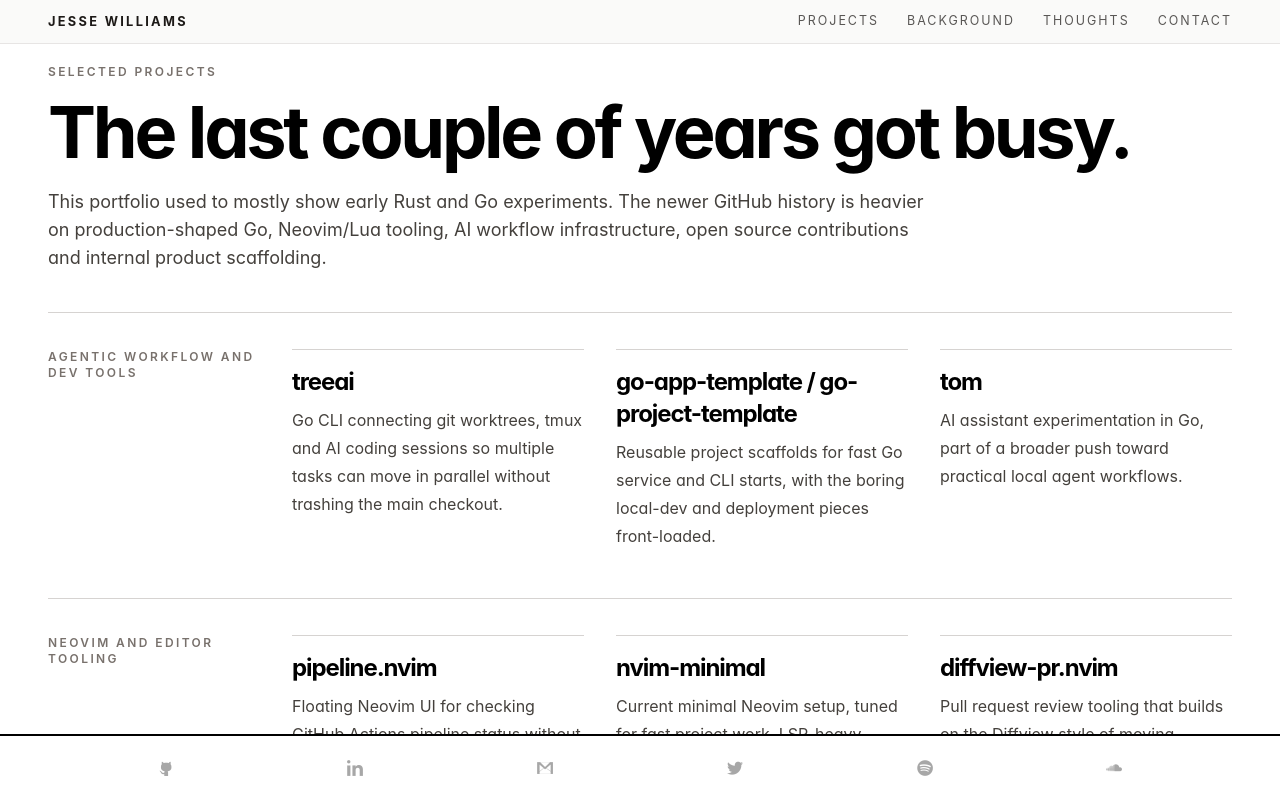
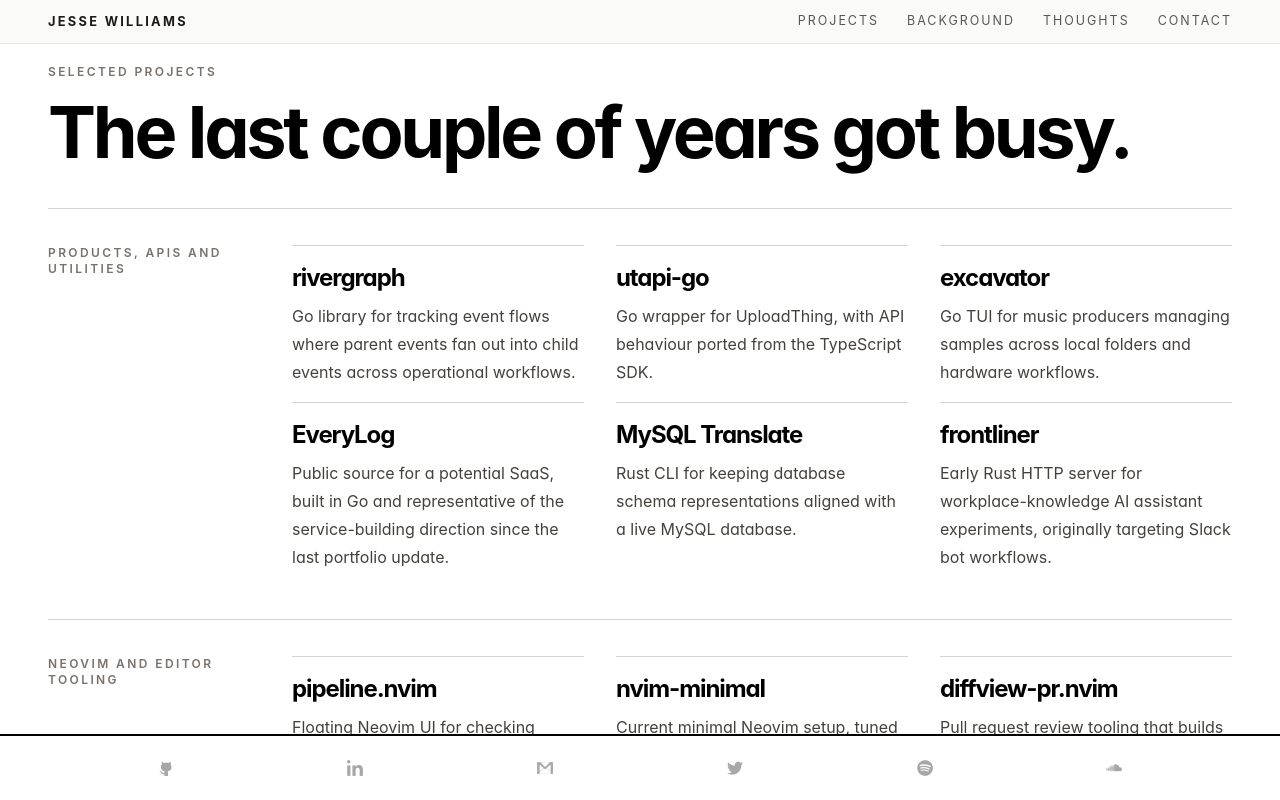
Before and after one commit to jesses-code-adventures/portfolio, a SvelteKit app: page /projects in a window 1280 px wide. Built offline with nearby package versions, Linux system fonts and the light colour scheme.

Commit message:
add rivergraph

```diff
--- a/src/lib/site.js
+++ b/src/lib/site.js
@@ -11,6 +11,7 @@ export const SITE_ROUTES = [
 	'/projects/kid_soma_website/',
 	'/projects/mysql_translate/',
 	'/projects/pipeline.nvim/',
+	'/projects/rivergraph/',
 	'/projects/utapi-go/',
 	'/thoughts/',
 	'/thoughts/language-exploration/',
--- a/src/routes/+page.svelte
+++ b/src/routes/+page.svelte
@@ -42,6 +42,11 @@
 			'bruno.nvim',
 			'Tree-sitter-powered Bruno API collection support for Neovim',
 			'https://github.com/jesses-code-adventures/bruno.nvim'
+		],
+		[
+			'rivergraph',
+			'Go library for tracking parent and child event fan-out flows',
+			'/projects/rivergraph/'
 		],
 		[
 			'utapi-go',
@@ -164,10 +169,6 @@
 					rel="noreferrer">diffview_hide_dir.nvim</a
 				> fork.
 			</p>
-			<p>
-				The rest of the GitHub trail is mostly Go services and CLIs, Lua plugins, AI workflow
-				experiments, Obsidian tooling and production-shaped templates.
-			</p>
 		</div>
 	</section>
 </main>
--- a/src/routes/projects/+page.svelte
+++ b/src/routes/projects/+page.svelte
@@ -1,25 +1,42 @@
 <script>
 	const sections = [
 		{
-			title: 'Agentic workflow and dev tools',
+			title: 'Products, APIs and utilities',
 			items: [
 				{
-					name: 'treeai',
-					url: 'https://github.com/jesses-code-adventures/treeai',
+					name: 'rivergraph',
+					url: '/projects/rivergraph/',
 					detail:
-						'Go CLI connecting git worktrees, tmux and AI coding sessions so multiple tasks can move in parallel without trashing the main checkout.'
+						'Go library for tracking event flows where parent events fan out into child events across operational workflows.'
 				},
 				{
-					name: 'go-app-template / go-project-template',
-					url: 'https://github.com/jesses-code-adventures/go-app-template',
-					detail:
-						'Reusable project scaffolds for fast Go service and CLI starts, with the boring local-dev and deployment pieces front-loaded.'
+					name: 'utapi-go',
+					url: '/projects/utapi-go/',
+					detail: 'Go wrapper for UploadThing, with API behaviour ported from the TypeScript SDK.'
 				},
 				{
-					name: 'tom',
-					url: 'https://github.com/jesses-code-adventures/tom',
+					name: 'excavator',
+					url: '/projects/excavator/',
 					detail:
-						'AI assistant experimentation in Go, part of a broader push toward practical local agent workflows.'
+						'Go TUI for music producers managing samples across local folders and hardware workflows.'
+				},
+				{
+					name: 'EveryLog',
+					url: 'https://github.com/jesses-code-adventures/every_log',
+					detail:
+						'Public source for a potential SaaS, built in Go and representative of the service-building direction since the last portfolio update.'
+				},
+				{
+					name: 'MySQL Translate',
+					url: '/projects/mysql_translate/',
+					detail:
+						'Rust CLI for keeping database schema representations aligned with a live MySQL database.'
+				},
+				{
+					name: 'frontliner',
+					url: 'https://github.com/jesses-code-adventures/frontliner',
+					detail:
+						'Early Rust HTTP server for workplace-knowledge AI assistant experiments, originally targeting Slack bot workflows.'
 				}
 			]
 		},
@@ -62,6 +79,29 @@
 			]
 		},
 		{
+			title: 'Agentic workflow and dev tools',
+			items: [
+				{
+					name: 'treeai',
+					url: 'https://github.com/jesses-code-adventures/treeai',
+					detail:
+						'Go CLI connecting git worktrees, tmux and AI coding sessions so multiple tasks can move in parallel without trashing the main checkout.'
+				},
+				{
+					name: 'go-app-template / go-project-template',
+					url: 'https://github.com/jesses-code-adventures/go-app-template',
+					detail:
+						'Reusable project scaffolds for fast Go service and CLI starts, with the boring local-dev and deployment pieces front-loaded.'
+				},
+				{
+					name: 'tom',
+					url: 'https://github.com/jesses-code-adventures/tom',
+					detail:
+						'AI assistant experimentation in Go, part of a broader push toward practical local agent workflows.'
+				}
+			]
+		},
+		{
 			title: 'Open source contributions',
 			items: [
 				{
@@ -84,40 +124,6 @@
 				}
 			]
 		},
-		{
-			title: 'Products, APIs and utilities',
-			items: [
-				{
-					name: 'utapi-go',
-					url: '/projects/utapi-go/',
-					detail: 'Go wrapper for UploadThing, with API behaviour ported from the TypeScript SDK.'
-				},
-				{
-					name: 'excavator',
-					url: '/projects/excavator/',
-					detail:
-						'Go TUI for music producers managing samples across local folders and hardware workflows.'
-				},
-				{
-					name: 'EveryLog',
-					url: 'https://github.com/jesses-code-adventures/every_log',
-					detail:
-						'Public source for a potential SaaS, built in Go and representative of the service-building direction since the last portfolio update.'
-				},
-				{
-					name: 'MySQL Translate',
-					url: '/projects/mysql_translate/',
-					detail:
-						'Rust CLI for keeping database schema representations aligned with a live MySQL database.'
-				},
-				{
-					name: 'frontliner',
-					url: 'https://github.com/jesses-code-adventures/frontliner',
-					detail:
-						'Early Rust HTTP server for workplace-knowledge AI assistant experiments, originally targeting Slack bot workflows.'
-				}
-			]
-		}
 	];
 </script>
 
@@ -135,11 +141,6 @@
 		<h1 class="mt-4 text-4xl leading-[0.98] sm:text-6xl xl:text-7xl">
 			The last couple of years got busy.
 		</h1>
-		<p class="mt-5 max-w-4xl text-base leading-8 text-stone-700 dark:text-stone-200 lg:text-lg">
-			This portfolio used to mostly show early Rust and Go experiments. The newer GitHub history is
-			heavier on production-shaped Go, Neovim/Lua tooling, AI workflow infrastructure, open source
-			contributions and internal product scaffolding.
-		</p>
 	</section>
 
 	<div class="grid gap-9">
--- /dev/null
+++ b/src/routes/projects/rivergraph/+page.svelte
@@ -0,0 +1,27 @@
+<script>
+	import ProjectView from '$lib/ProjectView.svelte';
+
+	const name = 'Rivergraph';
+	const content = `
+Rivergraph is a Go library for tracking event flows where one event can fan out into child events, and those child events may continue the chain.
+
+I built it while working on onboarding systems at GiveTel, where a single operational action could kick off a set of downstream jobs, retries, callbacks and side effects. The hard part was not just firing those events, but being able to understand the shape of what happened afterwards: which parent event caused which child event, where a branch stopped, and how a larger workflow moved through the system.
+
+The project models that as a graph rather than a flat event log. That made it easier to reason about fan-out, follow a path from the original trigger to later side effects, and keep debugging focused on the relationships between events instead of searching through unrelated log lines.
+
+It is a fairly specific tool, but it came from a real production pain point: making event-driven backend work easier to inspect when the interesting behaviour is spread across several related events rather than one request.
+`;
+	const github_url = 'https://github.com/jesses-code-adventures/rivergraph';
+	/** @type {Array<import('$lib/Image.svelte')>} */
+	const images = [];
+</script>
+
+<svelte:head>
+	<title>Rivergraph - Jesse Williams</title>
+	<meta
+		name="description"
+		content="Rivergraph is a Go library for tracking parent and child event fan-out flows."
+	/>
+</svelte:head>
+
+<ProjectView {name} {content} web_url={null} {github_url} {images} />
--- a/vite.config.js
+++ b/vite.config.js
@@ -2,5 +2,8 @@ import { sveltekit } from '@sveltejs/kit/vite';
 import { defineConfig } from 'vite';
 
 export default defineConfig({
-	plugins: [sveltekit()]
+	plugins: [sveltekit()],
+	server: {
+		port: 5779
+	}
 });
```
